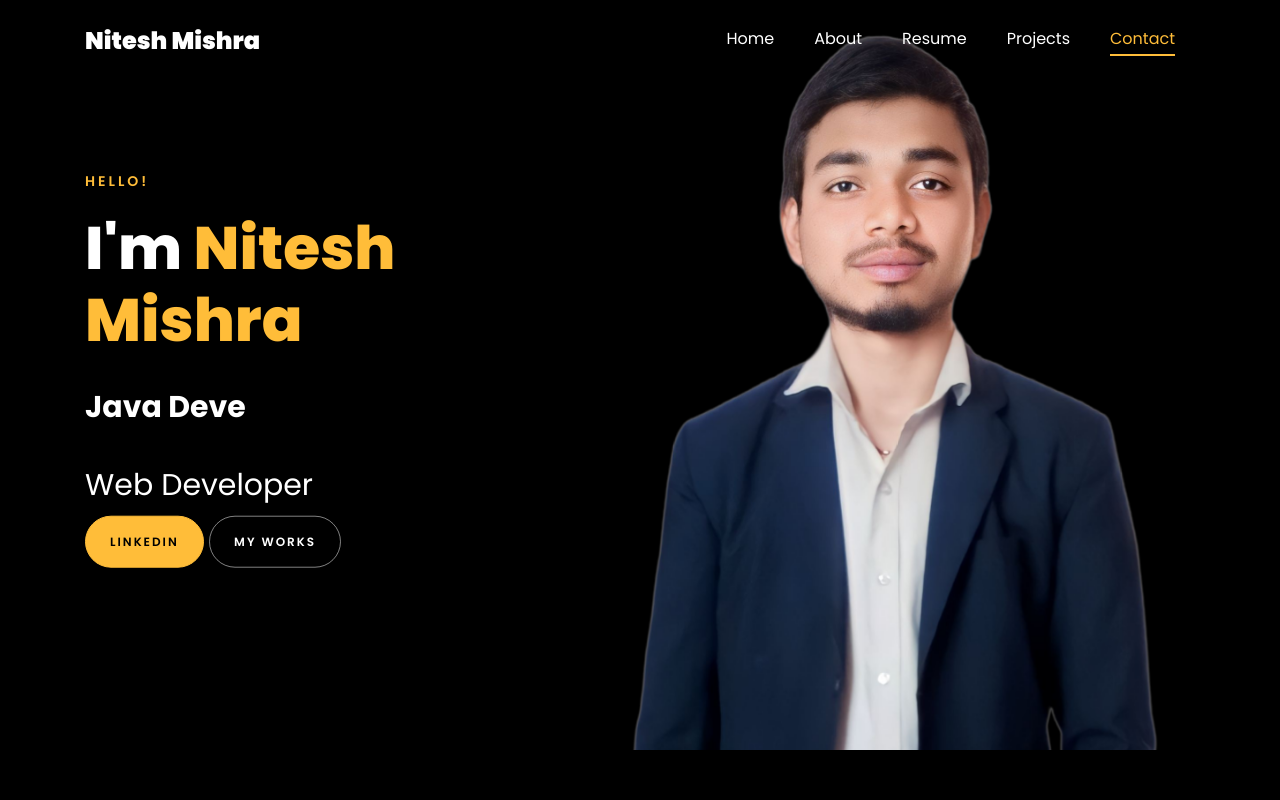
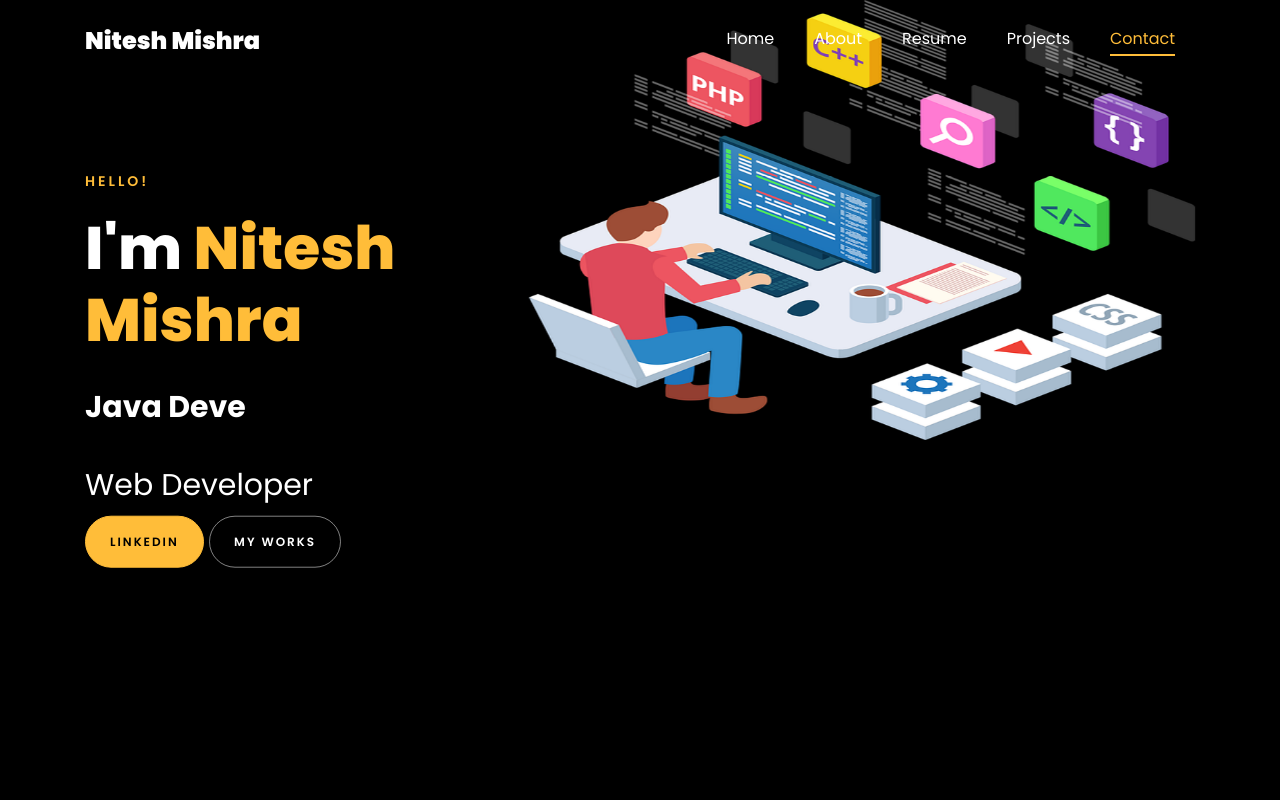
Before and after one commit to niteshmishra188/niteshmishra.github.io, a plain HTML site: page index.html in a window 1280 px wide. Shown: the top 800 px of the page. Drawn offline with Linux system fonts and the light colour scheme; files whose address does not match are found by name.

Commit message:
Update index.html

```diff
--- a/index.html
+++ b/index.html
@@ -143,10 +143,8 @@
 				<div class="container">
 					<div class="row d-md-flex no-gutters slider-text align-items-end justify-content-end"
 						data-scrollax-parent="true">
-						<div class="one-third js-fullheight order-md-last img"
-							style="background-image:url(images/bg_1.png); ">
-
-
+						<div class="one-third js-fullheight order-md-last img">
+							<img src="images/bg_1.webp" alt="img" height="440px" width="400px">
 						</div>
 						<div class="one-forth d-flex  align-items-center ftco-animate"
 							data-scrollax=" properties: { translateY: '70%' }">
```
